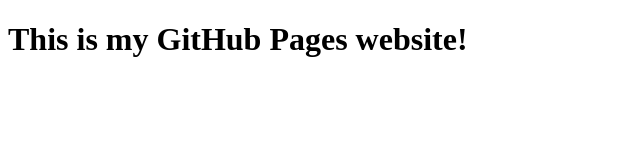
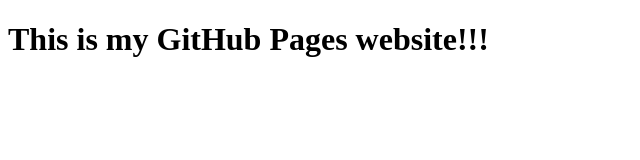
Before and after one commit to alexstepanow/alexstepanow.github.io, a plain HTML site: page index.html in a window 1280 px wide. Shown: the full height of the page, 0-640 px from the left. Drawn offline with Linux system fonts and the light colour scheme.

Commit message:
Додав багато знаків оклику

```diff
--- a/index.html
+++ b/index.html
@@ -7,6 +7,6 @@
     <title>My Site</title>
 </head>
 <body>
-    <h1>This is my GitHub Pages website!</h1>
+    <h1>This is my GitHub Pages website!!!</h1>
 </body>
 </html>
```
